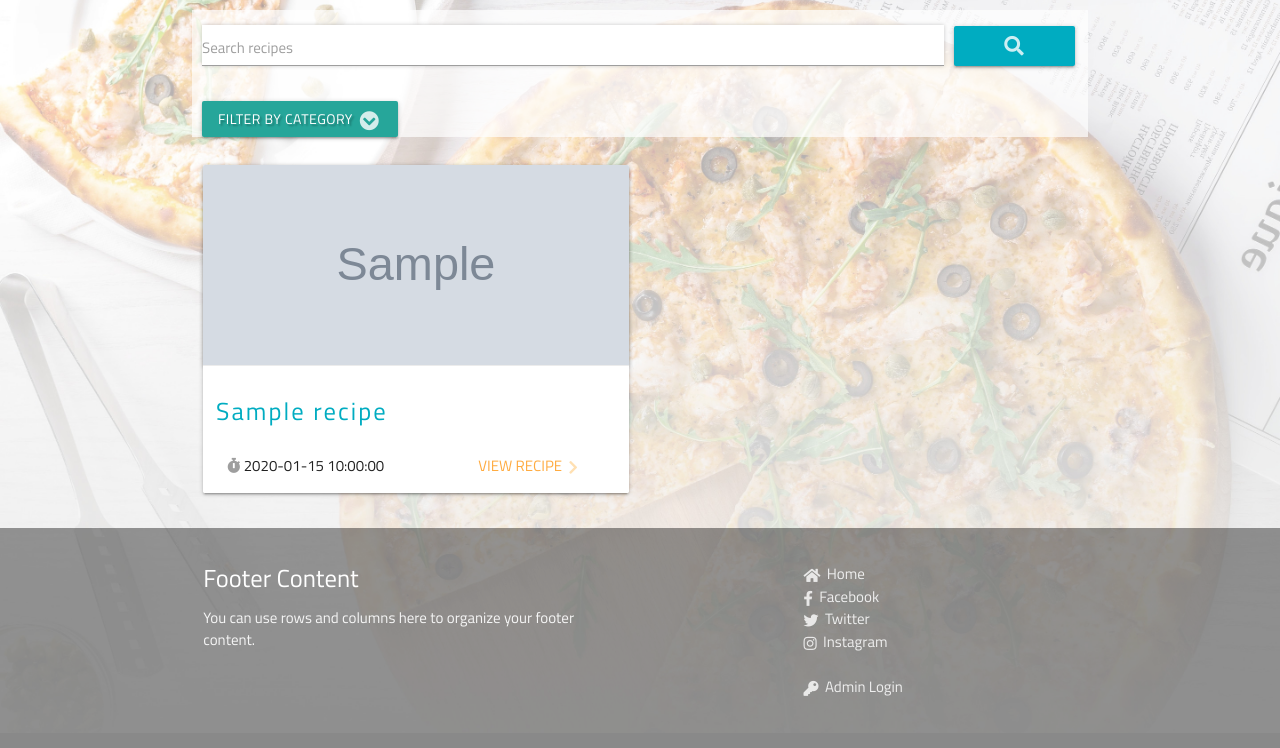
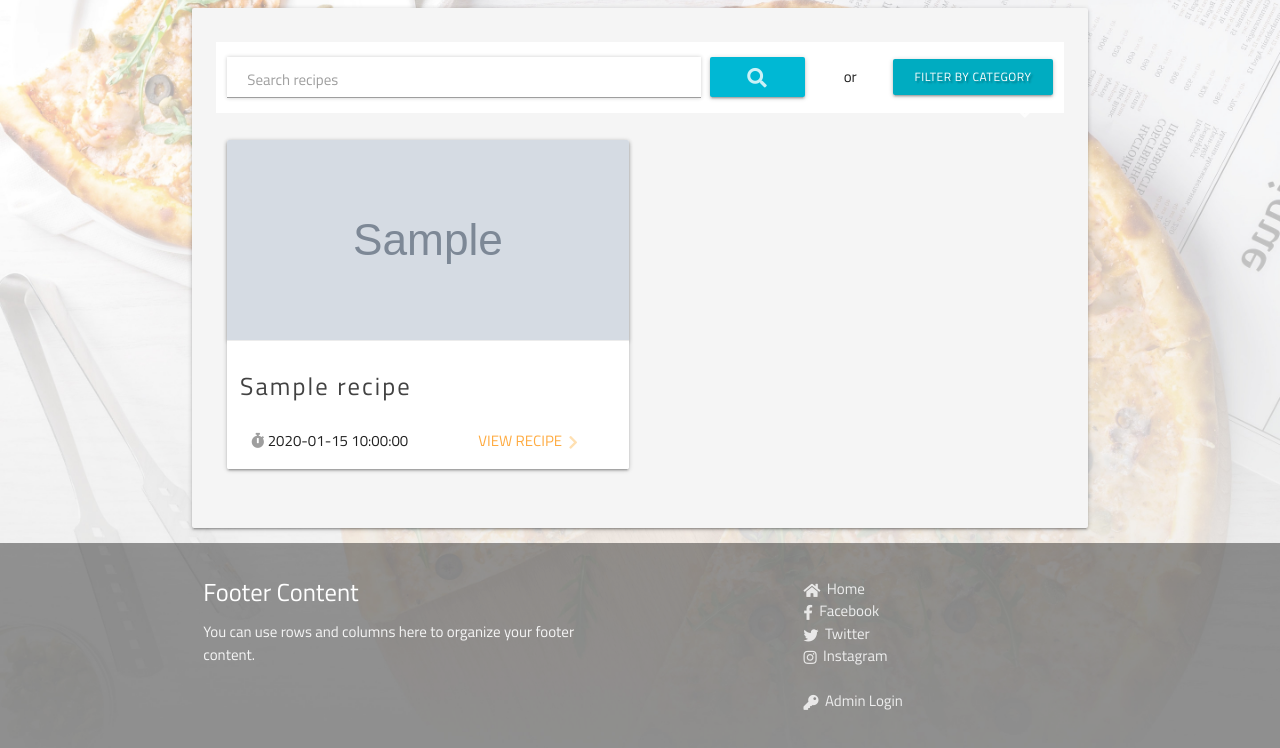
Before and after one commit to RoryBr1/Milestone-3, a Flask app: page /category_filter/1 in a window 1280 px wide. Shown: the part 100-848 px from the top of the page. Before the commit the page ends 796 px from the top, so only its background shows below. Run offline with Flask 2, Linux system fonts and the light colour scheme; grey boxes marked "Sample" are stand-in pictures; a database or web service that is not in the repository returns one stand-in record (values such as "Sample title"); some libraries are stand-ins or nearby versions.

Commit message:
added rename_category (functional). added additional styling to recipes.html. flash message color and border-radius changed.

```diff
--- a/app.py
+++ b/app.py
@@ -151,6 +151,16 @@ def edit_recipe(recipe_id):
     return render_template("edit-recipe.html", recipe=recipe, categories=categories, prep_times=prep_times)
 
 
+@app.route("/rename_category/<category_id>", methods=["GET", "POST"])
+def rename_category(category_id):
+    if request.method == "POST":
+        submit = request.form.get("rename_category").title()
+        mongo.db.categories.update({"_id": ObjectId(category_id)}, { "category_name" : submit})
+
+    flash("Category has been renamed to " + "'" + submit + "'")
+    return redirect(url_for("show_categories"))
+
+
 @app.route("/delete_recipe/<recipe_id>/<recipe_name>")
 def delete_recipe(recipe_id, recipe_name):
     mongo.db.recipes.remove({"_id": ObjectId(recipe_id)})
--- a/static/css/style.css
+++ b/static/css/style.css
@@ -27,9 +27,8 @@ nav {
 
 /* Search Bar Styling */
 .search-panel {
-    background-color: rgba(255, 255, 255, 0.7);
-    padding-left: 10px;
-    padding-right: 10px;
+    background-color: white;
+
     margin-top: 10px;
 }
 
@@ -46,12 +45,20 @@ nav {
     width: 95%;
 }
 
+.dropdown-trigger {
+    font-size:0.8rem;
+    width:100%;
+}
 /* Form Styling */
 input,
 select,
 label,
 textarea {
     font-family: 'Titillium Web', sans-serif;
+}
+
+#search-input-label  {
+    padding-left:20px;
 }
 
 /* Button Styling */
@@ -82,7 +89,7 @@ button i {
 }
 
 .card-action a h5 {
-    color: #00acc1 !important;
+    color: #424242 !important;
     letter-spacing: 0.15ch;
 }
 
@@ -169,9 +176,10 @@ a i {
     left: 33%;
     width: 33%;
     z-index: 1000;
-    background-color: rgba(0, 0, 0, 0.5);
+    background-color: rgba(230, 81, 0, 0.7);
     border: 1px solid rgba(255, 255, 255, 0.3);
-    border-radius: 4px;
+    box-shadow: 0px 4px 3px rgba(0,0,0,0.2);
+    border-radius: 8px;
     -moz-animation: fadeOut 0.8s ease-in 1.5s forwards;
     /* Firefox */
     -webkit-animation: fadeOut 0.8s ease-in 1.5s forwards;
--- a/templates/recipes.html
+++ b/templates/recipes.html
@@ -2,47 +2,52 @@
 {% block content %}
 
 <div class="container">
+    <div class="card-panel grey lighten-4">
         <div class="search-panel">
-        <form action="{{ url_for('search') }}" method="post" class="col s12">
-            <div class="row valign-wrapper center-align">
-                <div class="input-field col s10">
+            <form action="{{ url_for('search') }}" method="post">
+                <div class="row valign-wrapper center">
+                    <div class="input-field col s12 m8">
                         <input type="text" name="query" id="query" minlength="3" class="search-input validate" required>
-                    <label for="query">Search recipes</label>
+                        <label for="query" id="search-input-label">Search recipes</label>
                     </div>
-                <div class="col s2">
-                    <button type="submit" class="cyan darken-1 btn text-shadow search-button">
+                    <div class="col s12 m2">
+                        <button type="submit" class="cyan accent-4 btn text-shadow search-button">
                             <i class="fas fa-search center-align center"></i>
                         </button>
                     </div>
-            </div>
+
             </form>
-            <div class="row">
-                <a class='dropdown-trigger btn' href='#' data-target='category-dropdown'>Filter by category <i class="fas fa-chevron-circle-down"></i></a>
+            <div class="col s1">
+                <span>or</span></div>
+            <div class="col s12 m3">
+                <a class='dropdown-trigger btn cyan darken-1' href='#' data-target='category-dropdown'>Filter by category <i
+                        class="fas fa-chevron-down right"></i></a>
 
                 <!-- Category Dropdown -->
                 <ul id="category-dropdown" class="dropdown-content">
                     {% for category in categories %}
-                    <li><a href="{{ url_for('category_filter', category=category.category_name) }}">{{ category.category_name }}</a></li>
+                    <li><a
+                            href="{{ url_for('category_filter', category=category.category_name) }}">{{ category.category_name }}</a>
+                    </li>
                     {% endfor %}
                 </ul>
             </div>
-
         </div>
     </div>
+
 
     {% if session.user|lower == "admin1"|lower %}
     <div class="container">
         <div class="row">
             <div class="col s12">
-
                 <div class="col s12 l4">
                     <a href="{{ url_for('add_recipe') }}" class="btn orange accent-3 admin-panel-btn hvr-reveal"> <i
                             class="fas fa-plus-square"></i> Add New
                         Recipe</a>
                 </div>
                 <div class="col s12 l4">
-                <a href="{{ url_for('show_categories') }}" class="btn orange darken-2 admin-panel-btn  hvr-reveal"><i
-                        class="fas fa-folder"></i>
+                    <a href="{{ url_for('show_categories') }}"
+                        class="btn orange darken-2 admin-panel-btn  hvr-reveal"><i class="fas fa-folder"></i>
                         Manage Categories</a>
                 </div>
                 <div class="col s12 l4">
@@ -56,7 +61,6 @@
     {% endif %}
 
     {% if recipes|length > 0 %}
-<div class="container">
     <div class="row">
         {% for recipe in recipes %}
         <div class="col m12 xl6">
@@ -120,17 +124,18 @@
             </div>
         </div>
         {% endfor %}
+
     </div>
 </div>
 
 {% else %}
-
 <!-- Shown when no results are found matching search query -->
 <div class="container center valign-wrapper">
     <div class="row">
-        <h5>No results found.</h5>
+        <h5>No recipes found.</h5>
         <a href="{{ url_for('get_recipes') }}">Back to homepage.</a>
     </div>
 </div>
 {% endif %}
+
 {% endblock %}
```
Also changed, not shown: templates/recipes_copy.html (+46 -23 lines), templates/show-categories.html (+28 -6 lines). Lines whose indentation alone changed are shown as unchanged.
